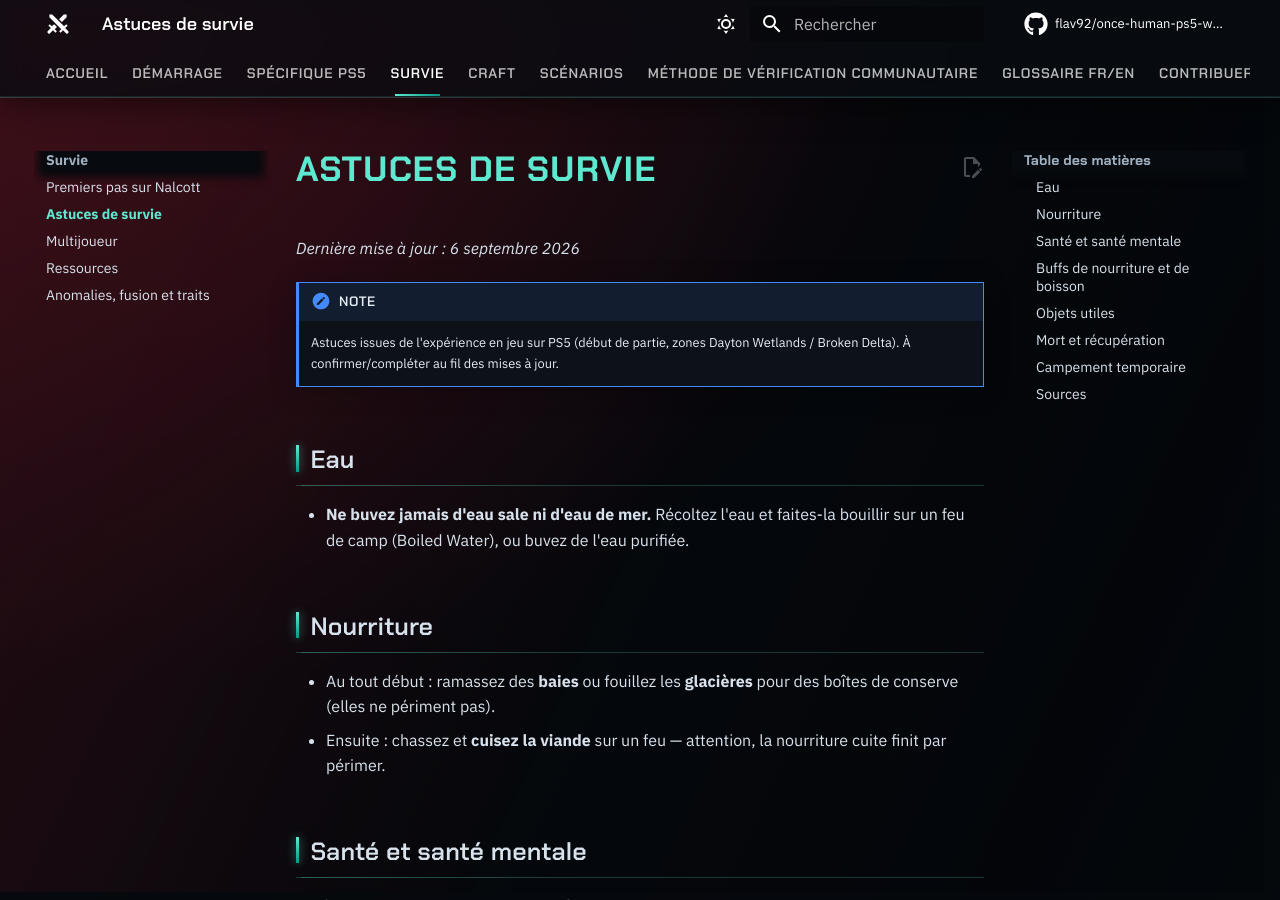
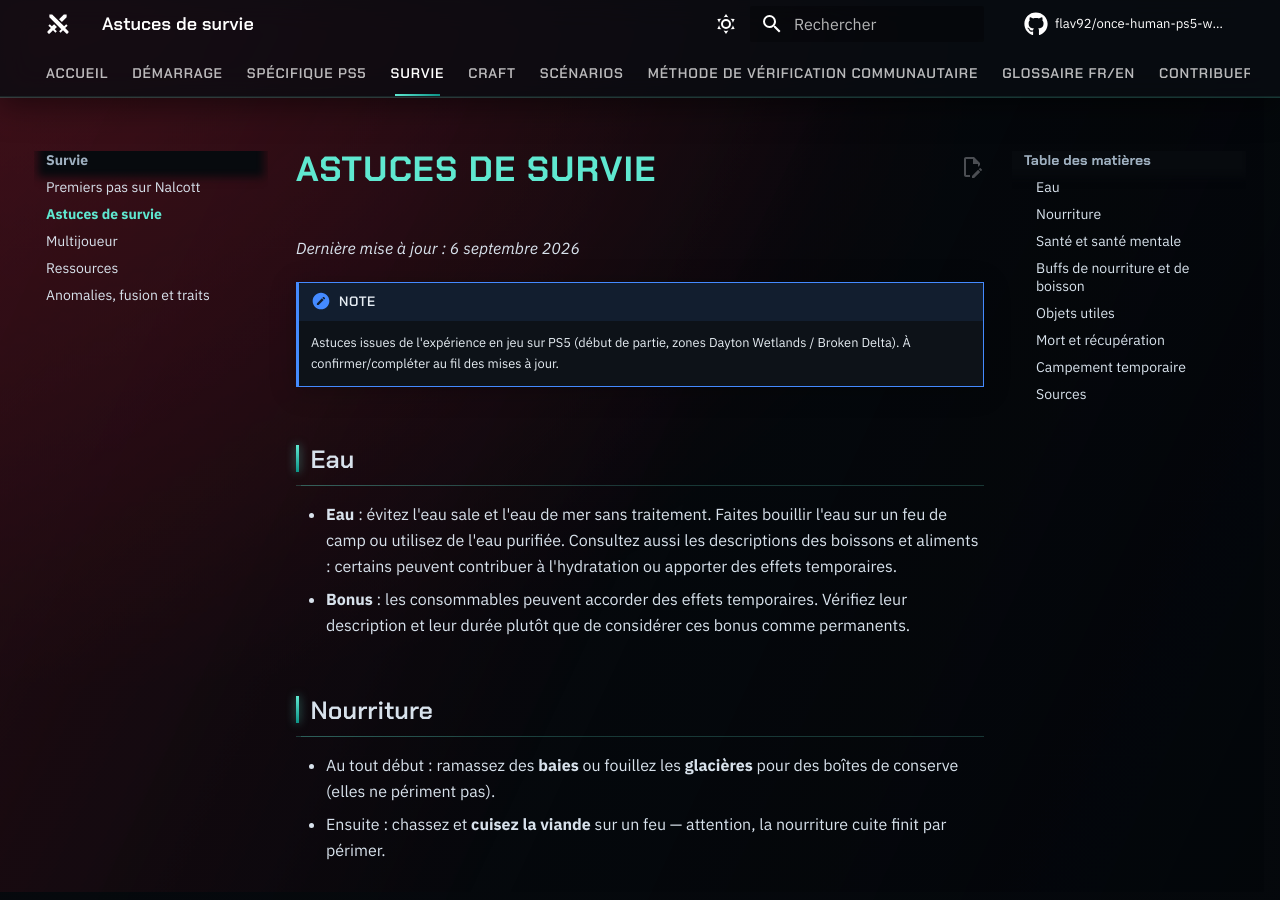
Before and after one commit to flav92/once-human-ps5-wiki, an MkDocs documentation site: the page built from docs/jeu/astuces-survie.md, in a window 1280 px wide and 900 px high. Built offline with MkDocs 1.6.1 and Material for MkDocs 9.7.7, drawn with Linux system fonts in a browser that asks for light colours; comment, search, counter and statistics services are not loaded.

Commit message:
Élargir les conseils de survie aux consommables et bonus

```diff
--- a/docs/jeu/astuces-survie.md
+++ b/docs/jeu/astuces-survie.md
@@ -7,7 +7,8 @@
 
 ## Eau
 
-- **Ne buvez jamais d'eau sale ni d'eau de mer.** Récoltez l'eau et faites-la bouillir sur un feu de camp (Boiled Water), ou buvez de l'eau purifiée.
+- **Eau** : évitez l'eau sale et l'eau de mer sans traitement. Faites bouillir l'eau sur un feu de camp ou utilisez de l'eau purifiée. Consultez aussi les descriptions des boissons et aliments : certains peuvent contribuer à l'hydratation ou apporter des effets temporaires.
+- **Bonus** : les consommables peuvent accorder des effets temporaires. Vérifiez leur description et leur durée plutôt que de considérer ces bonus comme permanents.
 
 ## Nourriture
 
```
